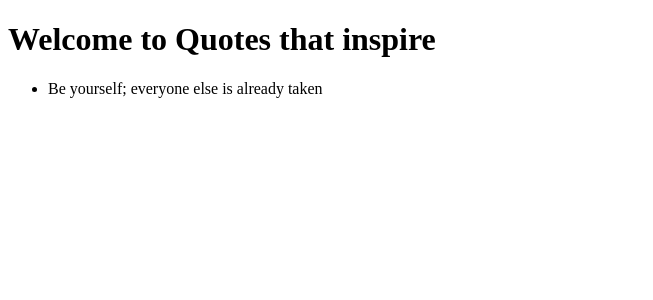
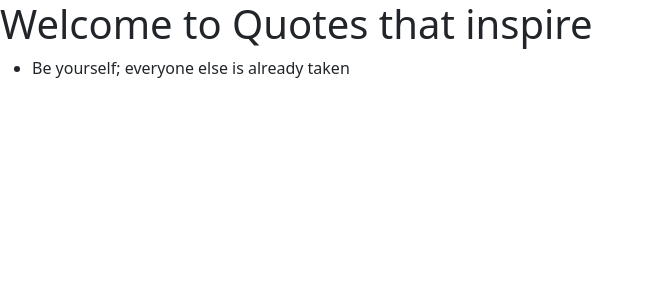
Before and after one commit to FredrickWambua/quoterating, an Angular app: page / in a window 1280 px wide. Shown: the top 300 px of the page, without its empty margins (0-653 px from the left). Built offline with nearby package versions, Linux system fonts and the light colour scheme.

Commit message:
adds bootstrap

```diff
--- a/package.json
+++ b/package.json
@@ -18,6 +18,8 @@
     "@angular/platform-browser": "~12.1.1",
     "@angular/platform-browser-dynamic": "~12.1.1",
     "@angular/router": "~12.1.1",
+    "bootstrap": "^5.0.2",
+    "popper": "^1.0.1",
     "rxjs": "~6.6.0",
     "tslib": "^2.2.0",
     "zone.js": "~0.11.4"
--- a/src/app/quote.ts
+++ b/src/app/quote.ts
@@ -1,3 +1,3 @@
 export class Quote {
-
+  name: string;
 }
--- a/src/app/quote/quote.component.ts
+++ b/src/app/quote/quote.component.ts
@@ -1,3 +1,4 @@
+import { Quote } from '@angular/compiler';
 import { Component, OnInit } from '@angular/core';
 
 @Component({
@@ -7,6 +8,10 @@ import { Component, OnInit } from '@angular/core';
 })
 export class QuoteComponent implements OnInit {
 
+  quotes:Quote[] = [
+
+  ];
+
   constructor() { }
 
   ngOnInit(): void {
--- a/src/styles.css
+++ b/src/styles.css
@@ -1 +1,2 @@
 /* You can add global styles to this file, and also import other style files */
+@import "~bootstrap/dist/css/bootstrap.css"
```
Also changed, not shown: 1 other file (tests, documents, lock files or other folders).
